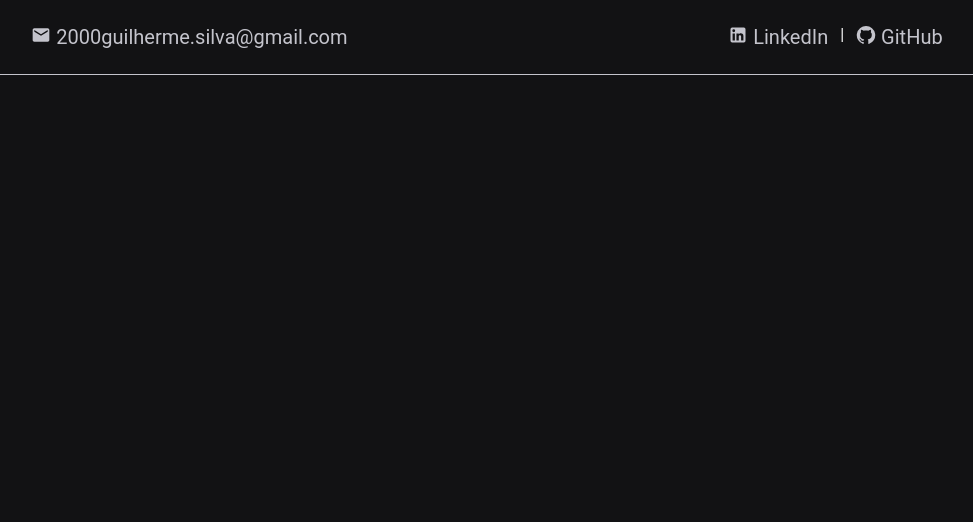
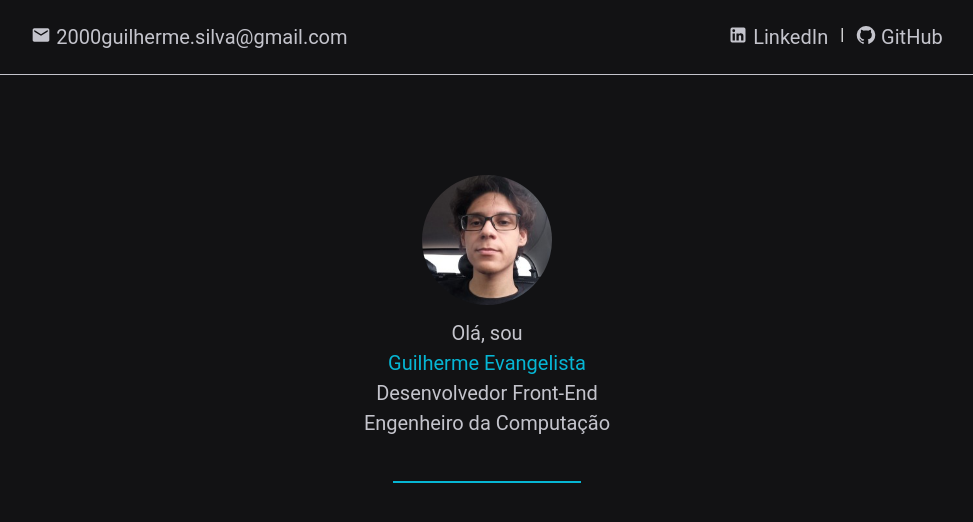
Before and after one commit to guilherme1s/guilherme, a React (Vite) app: page / in a window 1280 px wide. Shown: the top 522 px of the page, without its empty margins (153-1126 px from the left). Built offline with nearby package versions, Linux system fonts and the light colour scheme.

Commit message:
feat: create profile card component

```diff
--- a/src/App.styles.ts
+++ b/src/App.styles.ts
@@ -0,0 +1,5 @@
+import styled from "styled-components";
+
+export const MainContentWrapper = styled.div `
+    padding: 50px 0;
+`
--- a/src/App.tsx
+++ b/src/App.tsx
@@ -1,13 +1,19 @@
 import { Header } from "./components/Header/Header";
+import { ProfileCard } from "./components/ProfileCard/ProfileCard";
 import { GlobalStyles } from "./styles/Global.styles"
+
+import * as S from "./App.styles";
 
 export function App() {
 
   return (
     <>
       <GlobalStyles />
+        <Header />
 
-      <Header />
+        <S.MainContentWrapper>
+          <ProfileCard />
+      </S.MainContentWrapper>
     </>
   );
 }
--- /dev/null
+++ b/src/components/ProfileCard/ProfileCard.styles.ts
@@ -0,0 +1,61 @@
+import styled from "styled-components";
+
+export const ProfileCardWrapper = styled.div`
+    display: flex;
+    flex-direction: column;
+    align-items: center;
+    padding: 0 12px;
+    margin: 50px 0;
+    gap: 6px;
+    color: var(--gray-300);
+`;
+
+export const ProfileImage = styled.img`
+    border-radius: 100%;
+    width: 100px;
+    height: 100px;
+    margin-bottom: 10px;
+
+    @media (min-width: 668px) {
+     width: 120px;
+     height: 120px;
+    }
+
+    @media (min-width: 1024px) {
+        width: 130px;
+        height: 130px;
+    }
+`;
+
+export const Paragraph = styled.p`
+    color: var(--gray-300);
+
+    span {
+        color: var(--blue-500);
+        font-weight: 400;
+    }
+
+    @media (min-width: 668px) {
+     font-size: 18px;
+    }
+
+    @media (min-width: 1024px) {
+     font-size: 20px;
+    }
+`;
+
+export const HorizontalLine = styled.hr`
+    width: 60%;
+    border: none;
+    height: 2px;
+    background-color: var(--blue-500);
+    margin-top: 40px;
+
+    @media (min-width: 668px) {
+     width: 30%;
+    }
+
+    @media (min-width: 1024px) {
+     width: 15%;
+    }
+`;
--- /dev/null
+++ b/src/components/ProfileCard/ProfileCard.tsx
@@ -0,0 +1,18 @@
+import imgProfile from "../../assets/img/imgProfile.png";
+
+import * as S from "./ProfileCard.styles";
+
+export function ProfileCard() {
+    return (
+        <S.ProfileCardWrapper>
+            <S.ProfileImage src={imgProfile} alt="Self Image" />
+
+            <S.Paragraph>Olá, sou</S.Paragraph>
+            <S.Paragraph><span>Guilherme Evangelista</span></S.Paragraph>
+            <S.Paragraph>Desenvolvedor Front-End</S.Paragraph>
+            <S.Paragraph>Engenheiro da Computação</S.Paragraph>
+
+            <S.HorizontalLine />
+        </S.ProfileCardWrapper>
+    );
+}
```
